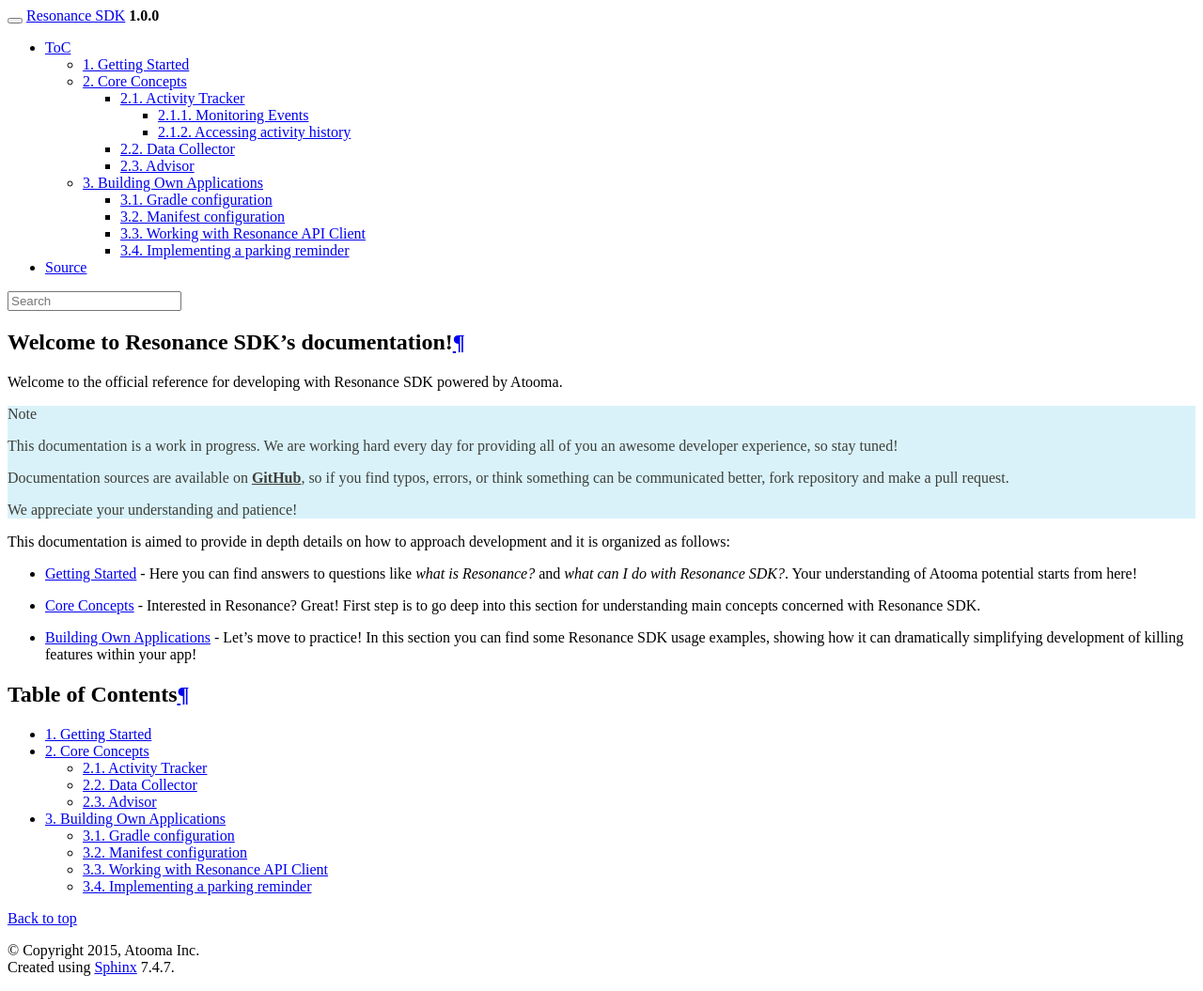
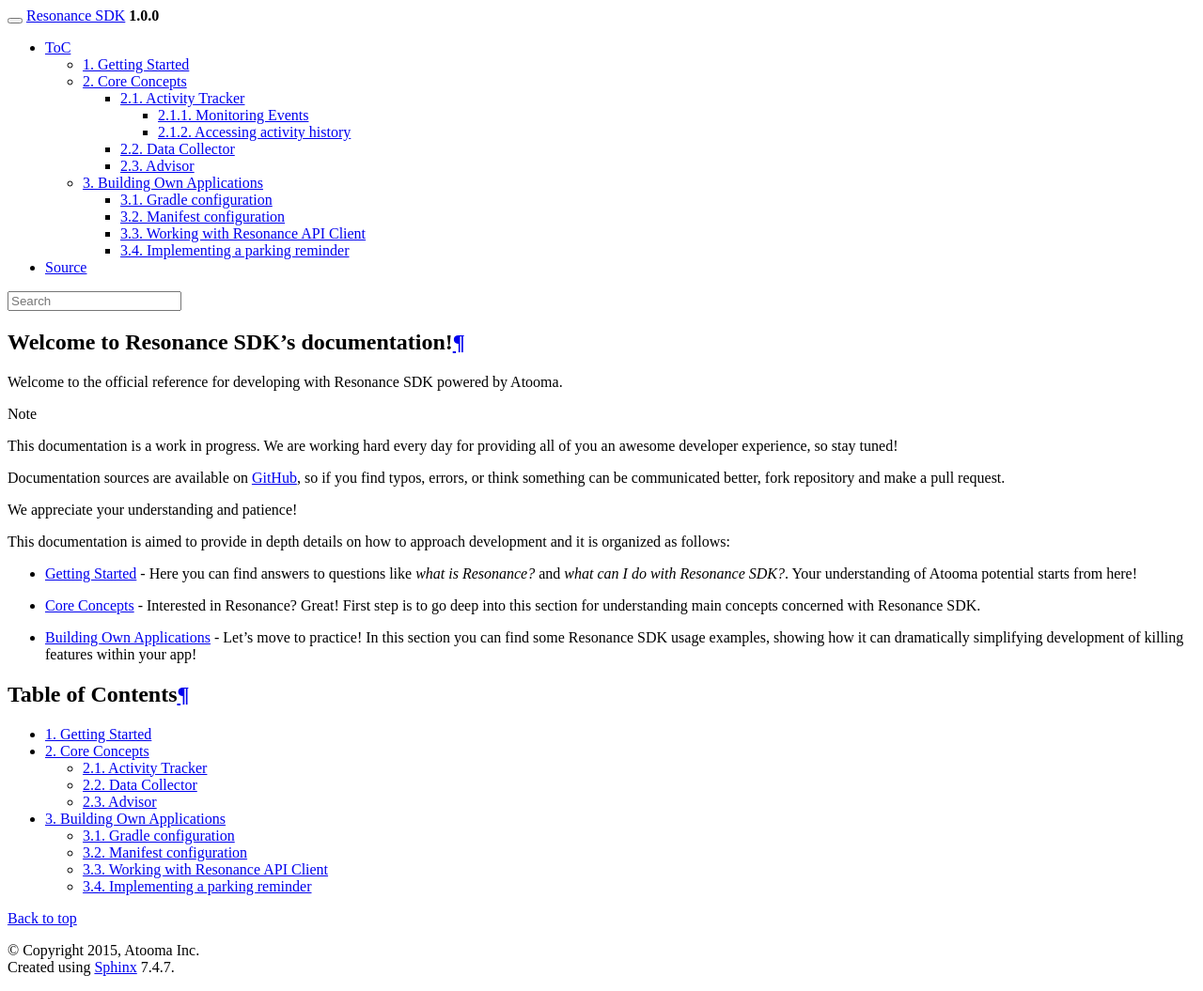
Before and after one commit to atooma/doc-resonance-sdk, a Sphinx documentation site: the page built from docs/source/index.rst, in a window 1280 px wide. Shown: the whole page at 94% size. Built offline with Sphinx 7.4.7, drawn with Linux system fonts in a browser that asks for light colours.

Commit message:
Another fix

```diff
--- a/docs/source/_static/atooma.css
+++ b/docs/source/_static/atooma.css
@@ -13,22 +13,3 @@
 div#navbar .navbar-brand>img {
   display: inline !important;
 }
-
-/* alert box background color */
-div.container .alert-info {
-  background-color: #D9F2FA !important;
-  border-color: #A6E9FF !important;
-  color: rgb(62, 63, 58) !important;
-}
-
-div.container .alert a, .alert .alert-link {
-    color: rgb(62, 63, 58) !important;
-    font-weight: bold !important;
-}
-
-/* alert box background color */
-div.container .alert-warning {
-  background-color: #FFDA96 !important;
-  border-color: #FFC966 !important;
-  color: rgb(62, 63, 58) !important;
-}
```
